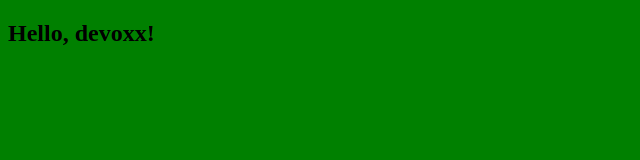
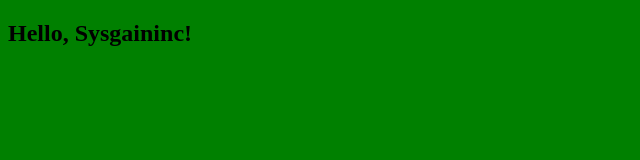
Before and after one commit to sysgain/spin-kub-demo, a plain HTML site: page content/index.html in a window 1280 px wide. Shown: the full height of the page, 0-640 px from the left. Drawn offline with Linux system fonts and the light colour scheme.

Commit message:
Update index.html

```diff
--- a/content/index.html
+++ b/content/index.html
@@ -1,6 +1,6 @@
 <!DOCTYPE html>
 <html>
   <body style="background-color:green">
-    <h2>Hello, devoxx!</h2>
+    <h2>Hello, Sysgaininc!</h2>
   </body>
 </html>
```
